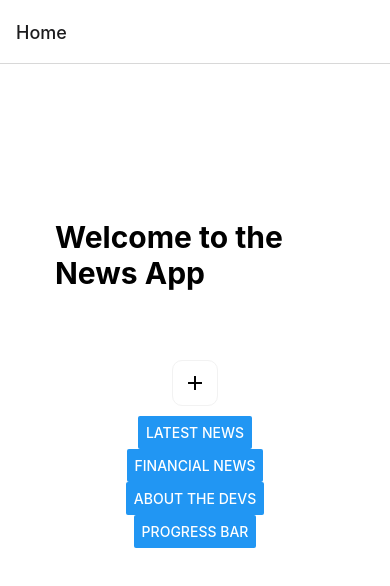
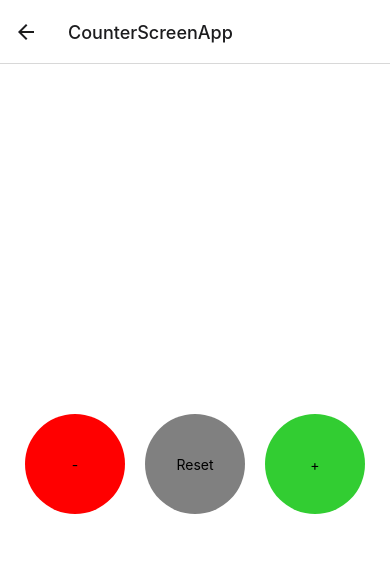
Before and after one commit to SebastianMuzalewski/NewsApp, a React Native app: screen /CounterScreenApp in a window 390 px wide. Shown: the top 586 px of the page. Built offline with nearby package versions, Linux system fonts and the light colour scheme.

Commit message:
Redux implmented into application, added a page for a counter, this counter is our redux implementation.

```diff
--- a/App.js
+++ b/App.js
@@ -11,11 +11,11 @@
  */
 
 // First API source: (https://newsapi.org/) - Key: 4a5e392a47c042e6b534cffbfe4fa64d
-// Second API souuce: (https://rapidapi.com/mikilior1/api/FinancialTimes) - Key:
+// Second API souuce: (https://rapidapi.com/mikilior1/api/FinancialTimes) - Key:'7b8adb8462mshc0dd83d3d7c8387p1d2206jsn859e1daee4e2
 
 // Imported Components
 import { StatusBar } from 'expo-status-bar';
-import { StyleSheet, Text, View, TextInput} from 'react-native';
+import { StyleSheet, Text, View, TextInput } from 'react-native';
 
 // All components imported, Navigation is only contained within app.js.
 import Home from './components/Home';
@@ -25,10 +25,12 @@ import About from './components/About';
 import FinancialNews from './components/FinancialNews';
 import Comment from './components/Comment';
 import ProgressBar from './components/ProgressBar';
+import CounterScreenApp from './components/CounterScreenApp';
 
 //START OF NAVIGATION IMPORTS
 import { NavigationContainer } from '@react-navigation/native';
 import { createNativeStackNavigator } from '@react-navigation/native-stack';
+
 //END OF NAVIGATION IMPORTS
 const Stack = createNativeStackNavigator();
 
@@ -42,8 +44,9 @@ export default function App() {
         <Stack.Screen name="ViewLatest" component={ViewLatest} />
         <Stack.Screen name="FinancialNews" component={FinancialNews} />
         <Stack.Screen name="About" component={About} />
-        <Stack.Screen name="Comment" component = {Comment} />
-        <Stack.Screen name="ProgressBar" component = {ProgressBar} />
+        <Stack.Screen name="Comment" component={Comment} />
+        <Stack.Screen name="ProgressBar" component={ProgressBar} />
+        <Stack.Screen name="CounterScreenApp" component={CounterScreenApp} />
       </Stack.Navigator>
     </NavigationContainer>
   );
--- a/components/About.js
+++ b/components/About.js
@@ -6,64 +6,94 @@
  * that created this app.
  */
 
-import React from 'react'
+import React from 'react';
 
 // Necessary react native components
-import { StyleSheet, Text, View, Animated, Easing, Image} from 'react-native';
+import { StyleSheet, Text, View, Animated, Easing, Image } from 'react-native';
 import { useRef, useEffect } from 'react';
 
 // Spinning logo function
 function SpinningLogo() {
   const spinValue = new Animated.Value(0);
 
-useEffect(()=>{ spin(); },[])
+  useEffect(() => {
+    spin();
+  }, []);
 
   const rotate = spinValue.interpolate({
     inputRange: [0, 1],
-  outputRange: ['0deg', '360deg']
-})
+    outputRange: ['0deg', '360deg'],
+  });
 
   const spin = () => {
-  spinValue.setValue(0)
+    spinValue.setValue(0);
     Animated.timing(spinValue, {
       toValue: 1,
       duration: 1500,
       easing: Easing.linear,
-    useNativeDriver: true
-    }).start(() => spin())
-}
+
+      useNativeDriver:true,
+    // use native driver supposed to get rid of this error?
+
+    }).start(() => spin());
+  };
 
   return (
     <View>
-     <Animated.View style={{ transform: [{rotate}]}}>
-        <Image source={require('../assets/logo.png')} style={{width: 200, height: 200, alignSelf: "center"}}/>
+      <Animated.View style={{ transform: [{ rotate }] }}>
+        <Image
+          source={require('../assets/Logo.png')}
+          style={{ width: 200, height: 200, alignSelf: 'center' }}
+        />
       </Animated.View>
     </View>
- )
+  );
 }
 
 // Temporary Function for functionality of our two images displaying
-function Box(props){
-  return <Animated.View style={[styles.cube,{
-    top:props.Top,backgroundColor:props.Color,left:props.Left,width:100}]}>
-   <Text style={{color:props.TextColor}}>{props.Text}</Text>
+function Box(props) {
+  return (
+    <Animated.View
+      style={[
+        styles.cube,
+        {
+          top: props.Top,
+          backgroundColor: props.Color,
+          left: props.Left,
+          width: 100,
+        },
+      ]}
+    >
+      <Text style={{ color: props.TextColor }}>{props.Text}</Text>
     </Animated.View>
+  );
 }
 
 function About() {
+  const leader = useRef(new Animated.Value(0)).current;
+  const follower = useRef(new Animated.Value(0)).current;
 
-  const leader = useRef( new Animated.Value(0)).current;
-  const follower = useRef( new Animated.Value(0)).current;
+  Animated.spring(follower, { toValue: leader }).start();
 
-  Animated.spring(follower, { toValue: leader}).start();
-
-  Animated.spring(leader, { toValue: 250}).start();
+  Animated.spring(leader, { toValue: 250 }).start();
 
   return (
-    <View >
-      <SpinningLogo/>
-      <Box Top={leader} Text="Leader" Color="#1c9c33" TextColor="white" Left={250}/>
-      <Box Top={follower} Text="Follower" Color="#601c9c" TextColor="white" Left={50}/>
+    <View>
+      <SpinningLogo />
+      <Box
+        Top={leader}
+        Text="Leader"
+        Color="#1c9c33"
+        TextColor="white"
+        Left={250}
+      />
+      <Box
+        Top={follower}
+        Text="Follower"
+        Color="#601c9c"
+        TextColor="white"
+        Left={50}
+      />
     </View>
   );
 }
@@ -79,7 +109,8 @@ const styles = StyleSheet.create({
     shadowColor: '#000',
     shadowOffset: { width: 0, height: 0 },
     shadowOpacity: 0.5,
-    shadowRadius: 3,},
+    shadowRadius: 3,
+  },
 });
 
-export default About
+export default About;
--- /dev/null
+++ b/components/CounterScreenApp.js
@@ -0,0 +1,85 @@
+/*
+This screen will contain the configurations
+for the counter application utilzing touchable
+components and redux content.
+*/
+
+import React from 'react';
+import {
+  StyleSheet,
+  Text,
+  View,
+  TouchableHighlight,
+  Button,
+} from 'react-native';
+
+//REDUX IMPORTS
+import { Provider } from 'react-redux';
+import { useSelector } from 'react-redux';
+import { useDispatch } from 'react-redux';
+
+import store from '../redux/store';
+
+import { increment } from '../redux/reducer';
+import { decrement } from '../redux/reducer';
+import { reset } from '../redux/reducer';
+// END OF REDUX IMPORTS
+
+const CounterScreen = () => {
+  const dispatch = useDispatch();
+  const counter = useSelector((state) => state.counter);
+
+  return (
+    <View style={styles.container}>
+      <Text style={styles.text}>{counter}</Text>
+      <View style={{ flexDirection: 'row' }}>
+        <TouchableHighlight
+          style={{ ...styles.button, backgroundColor: 'red' }}
+          onPress={() => dispatch(decrement())}
+        >
+          <Text>-</Text>
+        </TouchableHighlight>
+        <TouchableHighlight
+          style={{ ...styles.button, backgroundColor: 'grey' }}
+          onPress={() => dispatch(reset())}
+        >
+          <Text>Reset</Text>
+        </TouchableHighlight>
+        <TouchableHighlight
+          style={{ ...styles.button, backgroundColor: 'limegreen' }}
+          onPress={() => dispatch(increment())}
+        >
+          <Text>+</Text>
+        </TouchableHighlight>
+      </View>
+    </View>
+  );
+};
+
+export default function CounterScreenApp() {
+  return (
+    <Provider store={store}>
+      <CounterScreen />
+    </Provider>
+  );
+}
+const styles = StyleSheet.create({
+  container: {
+    flex: 1,
+    backgroundColor: 'white',
+    alignItems: 'center',
+    justifyContent: 'center',
+  },
+  text: {
+    fontSize: 50,
+    marginBottom: 20,
+  },
+  button: {
+    width: 100,
+    height: 100,
+    borderRadius: 50,
+    justifyContent: 'center',
+    alignItems: 'center',
+    margin: 10,
+  },
+});
--- a/components/Home.js
+++ b/components/Home.js
@@ -10,7 +10,15 @@ import { NavigationContainer } from '@react-navigation/native';
 
 import React from 'react';
 // Necessary react native components
-import { StyleSheet, Text, View, Easing, Button, Modal, Animated } from 'react-native';
+import {
+  StyleSheet,
+  Text,
+  View,
+  Easing,
+  Button,
+  Modal,
+  Animated,
+} from 'react-native';
 
 import { Alert } from 'react-native';
 // Pressable imported for modal to be interactive.
@@ -33,24 +41,20 @@ function Home({ navigation }) {
   const ddT = useRef(new Animated.ValueXY({ x: 0, y: 0 })).current;
 
   useEffect(() => {
-    Animated.timing(ddT, {easing: Easing.bounce,toValue: 100,duration: 2000,}).start();
+    Animated.timing(ddT, {
+      easing: Easing.bounce,
+      toValue: 100,
+      duration: 2000,
+    }).start();
   });
 
   // Stacking Animations
-  const leftSide01 = useRef(
-    new Animated.ValueXY({ x: -100, y: 0 })
-  ).current;
+  const leftSide01 = useRef(new Animated.ValueXY({ x: -100, y: 0 })).current;
 
-  const rightSide01 = useRef(
-    new Animated.ValueXY({ x: 100, y: 0 })
-  ).current;
-  const leftSide02 = useRef(
-    new Animated.ValueXY({ x: -100, y: 0 })
-  ).current;
+  const rightSide01 = useRef(new Animated.ValueXY({ x: 100, y: 0 })).current;
+  const leftSide02 = useRef(new Animated.ValueXY({ x: -100, y: 0 })).current;
 
-  const rightSide02 = useRef(
-    new Animated.ValueXY({ x: 100, y: 0 })
-  ).current;
+  const rightSide02 = useRef(new Animated.ValueXY({ x: 100, y: 0 })).current;
 
   useEffect(() => {
     Animated.stagger(1000, [
@@ -73,7 +77,6 @@ function Home({ navigation }) {
     ]).start();
   }, []);
 
-
   return (
     <View style={styles.container}>
       <Animated.View
@@ -81,9 +84,10 @@ function Home({ navigation }) {
           position: 'absolute',
           top: ddT.x,
           backgroundColor: 'greyy',
-          margin: 15
-        }}>
-      <Text style={styles.text}>Welcome to the News App</Text>
+          margin: 15,
+        }}
+      >
+        <Text style={styles.text}>Welcome to our App </Text>
       </Animated.View>
       <Modal
         visible={modalOpen}
@@ -112,10 +116,14 @@ function Home({ navigation }) {
         onPress={() => setModalOpen(true)}
       />
 
-
-      <Animated.View style={{transform: [
+      <Animated.View
+        style={{
+          transform: [
             { translateX: leftSide01.x },
-        { translateY: leftSide01.y }],}}>
+            { translateY: leftSide01.y },
+          ],
+        }}
+      >
         <Button
           title="Latest News"
           onPress={() => navigation.navigate('ViewLatest')}
@@ -123,9 +131,14 @@ function Home({ navigation }) {
         ></Button>
       </Animated.View>
 
-      <Animated.View style={{transform: [
+      <Animated.View
+        style={{
+          transform: [
             { translateX: rightSide01.x },
-        { translateY: rightSide01.y }],}}>
+            { translateY: rightSide01.y },
+          ],
+        }}
+      >
         <Button
           title="Financial News"
           onPress={() => navigation.navigate('FinancialNews')}
@@ -133,25 +146,40 @@ function Home({ navigation }) {
         ></Button>
       </Animated.View>
 
-      <Animated.View style={{transform: [
+      <Animated.View
+        style={{
+          transform: [
             { translateX: leftSide02.x },
-        { translateY: leftSide02.y }],}}>
+            { translateY: leftSide02.y },
+          ],
+        }}
+      >
         <Button
           title="About the Devs"
           onPress={() => navigation.navigate('About')}
           styles={styles.button}
-      >
-      </Button>
+        ></Button>
       </Animated.View>
 
-      <Animated.View style={{transform: [
+      <Animated.View
+        style={{
+          transform: [
             { translateX: rightSide02.x },
-        { translateY: rightSide02.y }],}}>
+            { translateY: rightSide02.y },
+          ],
+        }}
+      >
         <Button
           title="Progress bar"
           onPress={() => navigation.navigate('ProgressBar')}
-        styles={styles.button}>
-      </Button>
+          styles={styles.button}
+        ></Button>
+
+        <Button
+          title="Go to our Counter"
+          onPress={() => navigation.navigate('CounterScreenApp')}
+          styles={styles.button}
+        ></Button>
       </Animated.View>
     </View>
   );
--- a/package.json
+++ b/package.json
@@ -12,6 +12,7 @@
     "@expo/vector-icons": "^13.0.0",
     "@react-navigation/native": "^6.0.16",
     "@react-navigation/native-stack": "^6.9.4",
+    "@reduxjs/toolkit": "^1.9.1",
     "expo": "^47.0.8",
     "expo-constants": "~14.0.2",
     "expo-status-bar": "~1.4.2",
@@ -21,7 +22,10 @@
     "react-native": "0.70.5",
     "react-native-progress": "^5.0.0",
     "react-native-safe-area-context": "4.4.1",
-    "react-native-screens": "~3.18.0"
+    "react-native-screens": "~3.18.0",
+    "react-redux": "^8.0.5",
+    "redux": "^4.2.0",
+    "redux-thunk": "^2.4.2"
   },
   "devDependencies": {
     "@babel/core": "^7.12.9"
--- /dev/null
+++ b/redux/reducer/index.js
@@ -0,0 +1,51 @@
+/*
+Reducers provided below.
+*/
+const INCREMENT = 'INCREMENT';
+const DECREMENT = 'DECREMENT';
+const RESET = 'RESET';
+
+// action creators start
+export const increment = () => ({
+  type: INCREMENT,
+});
+export const decrement = () => ({
+  type: DECREMENT,
+});
+export const reset = () => ({
+  type: RESET,
+});
+// action creators finished
+
+const initialState = {
+  count: 0,
+};
+// initial state for the reducer will be set to 0
+
+const rootReducer = (state = initialState, action) => {
+  switch (action.type) {
+    case INCREMENT:
+      return {
+        ...state,
+        count: state.count + 1,
+      };
+
+    case DECREMENT:
+      return {
+        ...state,
+        count: state.count - 1,
+      };
+
+    case RESET:
+      return {
+        ...state,
+        count: 0,
+      };
+
+    default:
+      return state;
+  }
+};
+
+export default rootReducer;
+// Reducer finished
--- /dev/null
+++ b/redux/store/index.js
@@ -0,0 +1,14 @@
+/*
+
+Our store is now exported and can be used in our application.
+
+
+*/
+import rootReducer from '../reducer';
+import { configureStore , combineReducers} from '@reduxjs/toolkit';
+
+const store = configureStore({
+  reducer: rootReducer,
+});
+
+export default store;
```
Also changed, not shown: 1 other file (tests, documents, lock files or other folders). Lines whose indentation alone changed are shown as unchanged.
